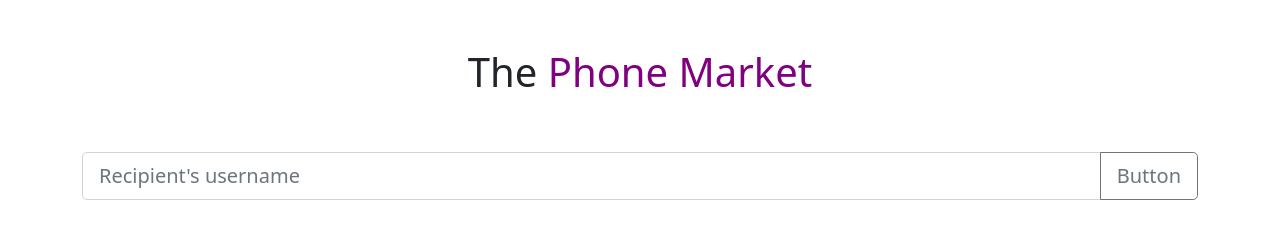
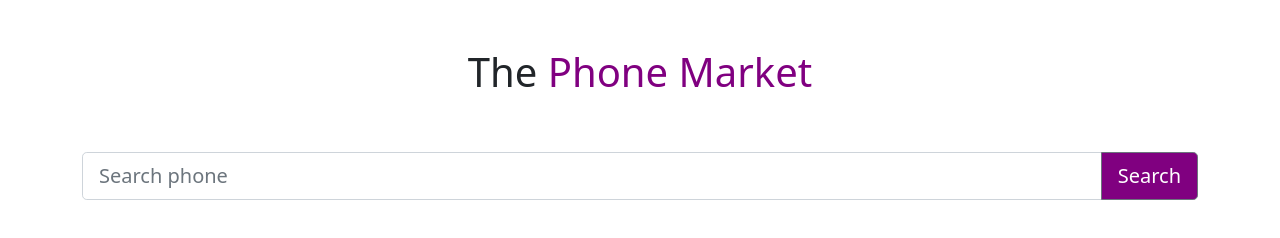
Before and after one commit to hnMurshed/phone-hunter, a plain HTML site: page index.html in a window 1280 px wide. Drawn offline with nearby package versions, Linux system fonts and the light colour scheme.

Commit message:
brand name style and search input button text & style edit

```diff
--- a/css/style.css
+++ b/css/style.css
@@ -1,3 +1,11 @@
 #brand-name span {
     color:#800080;
 }
+
+#search-button {
+    background-color: #800080;
+    color: white;
+}
+#search-button:hover {
+    background-color: #a853a8;
+}
--- a/index.html
+++ b/index.html
@@ -24,8 +24,8 @@
         <section>
             <!-- search input and button -->
             <div class="input-group input-group-lg mb-3">
-                <input type="text" class="form-control" placeholder="Recipient's username" aria-label="Recipient's username" aria-describedby="button-addon2">
-                <button class="btn btn-outline-secondary" type="button" id="button-addon2">Button</button>
+                <input type="text" class="form-control" placeholder="Search phone" aria-label="Search phone" aria-describedby="search-button">
+                <button class="btn btn-outline-secondary" type="button" id="search-button">Search</button>
               </div>
         </section>
     </main>
```
